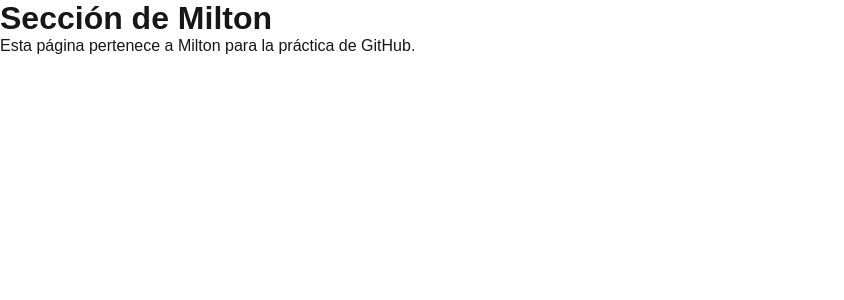
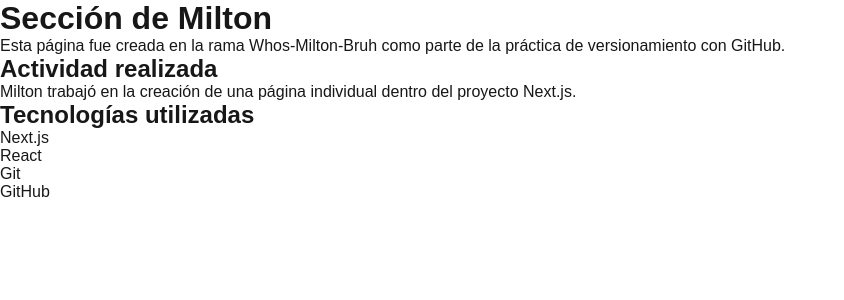
Before and after one commit to UriMtz117/versionamientoo, a Next.js app: page /milton in a window 1280 px wide. Shown: the top 300 px of the page, without its empty margins (0-844 px from the left). Built offline with nearby package versions, Linux system fonts and the light colour scheme.

Commit message:
Agrega cambios a mi página personal

```diff
--- a/src/app/milton/page.js
+++ b/src/app/milton/page.js
@@ -2,7 +2,25 @@
   return (
     <main>
       <h1>Sección de Milton</h1>
-      <p>Esta página pertenece a Milton para la práctica de GitHub.</p>
+
+      <p>
+        Esta página fue creada en la rama Whos-Milton-Bruh como parte de la
+        práctica de versionamiento con GitHub.
+      </p>
+
+      <h2>Actividad realizada</h2>
+      <p>
+        Milton trabajó en la creación de una página individual dentro del
+        proyecto Next.js.
+      </p>
+
+      <h2>Tecnologías utilizadas</h2>
+      <ul>
+        <li>Next.js</li>
+        <li>React</li>
+        <li>Git</li>
+        <li>GitHub</li>
+      </ul>
     </main>
   );
 }
```
Also changed, not shown: 1 other file (tests, documents, lock files or other folders).
